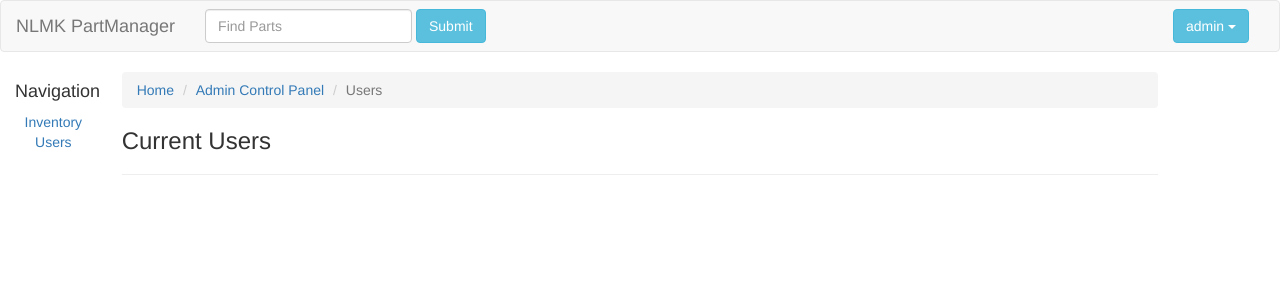
After one commit to nmarriotti/application, a Flask app: page /admin/users in a window 1280 px wide. The commit adds this page. Shown: the top 300 px of the page. Run offline with Flask 2, Linux system fonts and the light colour scheme; a user stored in the database is signed in; some libraries are stand-ins or nearby versions.

Commit message:
Interface update

```diff
--- a/application/backend/routes.py
+++ b/application/backend/routes.py
@@ -28,7 +28,12 @@ def admin_required(f):
 @back.route('/')
 @admin_required
 def index():
-	return "Admin area"
+	return render_template('backend/index.html')
+
+@back.route('/users')
+@admin_required
+def users():
+	return render_template('backend/users.html')
 
 @back.route('/login', methods=['GET', 'POST'])
 def login():
--- /dev/null
+++ b/application/backend/templates/backend/users.html
@@ -0,0 +1,27 @@
+{% extends 'frontend/master.html' %}
+
+
+{% block title %}
+Users - NLMK PartManager
+{% endblock %}
+
+{% block content %}
+<div class="row">
+
+</div>
+<div class="col-md-1 text-center">
+	<h4>Navigation</h4>
+	<a href="#">Inventory</a><br>
+	<a href="#">Users</a>
+</div>
+
+<div class="col-md-10">
+		<ol class="breadcrumb">
+  <li><a href="{{ url_for('frontend.index') }}">Home</a></li>
+  <li><a href="{{ url_for('backend.index') }}">Admin Control Panel</a></li>
+  <li class="active">Users</li>
+</ol>
+		<h3>Current Users</h3><hr>
+</div>
+
+{% endblock %}
--- a/application/frontend/templates/frontend/master.html
+++ b/application/frontend/templates/frontend/master.html
@@ -20,44 +20,28 @@
         <span class="icon-bar"></span>
         <span class="icon-bar"></span>
       </button>
-      <a class="navbar-brand" href="#">NLMK PartManager</a>
+      <a class="navbar-brand" href="{{ url_for('frontend.index') }}">NLMK PartManager</a>
     </div>
 
     <!-- Collect the nav links, forms, and other content for toggling -->
     <div class="collapse navbar-collapse" id="bs-example-navbar-collapse-1">
-      <ul class="nav navbar-nav">
-        <li class="active"><a href="#">Link <span class="sr-only">(current)</span></a></li>
-        <li><a href="#">Link</a></li>
-        <li class="dropdown">
-          <a href="#" class="dropdown-toggle" data-toggle="dropdown" role="button" aria-haspopup="true" aria-expanded="false">Dropdown <span class="caret"></span></a>
-          <ul class="dropdown-menu">
-            <li><a href="#">Action</a></li>
-            <li><a href="#">Another action</a></li>
-            <li><a href="#">Something else here</a></li>
-            <li role="separator" class="divider"></li>
-            <li><a href="#">Separated link</a></li>
-            <li role="separator" class="divider"></li>
-            <li><a href="#">One more separated link</a></li>
-          </ul>
-        </li>
-      </ul>
       <form class="navbar-form navbar-left">
         <div class="form-group">
-          <input type="text" class="form-control" placeholder="Search">
+          <input type="text" class="form-control" placeholder="Find Parts">
         </div>
-        <button type="submit" class="btn btn-default">Submit</button>
+        <button type="submit" class="btn btn-info">Submit</button>
       </form>
       <ul class="nav navbar-nav navbar-right">
         {% if current_user.is_authenticated %}
 <form class="navbar-form navbar-left">
 <!-- Single button -->
 <div class="btn-group">
-  <button type="button" class="btn btn-primary dropdown-toggle" data-toggle="dropdown" aria-haspopup="true" aria-expanded="false">
+  <button type="button" class="btn btn-info dropdown-toggle" data-toggle="dropdown" aria-haspopup="true" aria-expanded="false">
    {{ current_user.username }} <span class="caret"></span>
   </button>
   <ul class="dropdown-menu">
      {% if current_user.admin %}
-          <li><a href="#"><i class="fa fa-sign-out"></i> Manage (Admin Only)</a></li>
+          <li><a href="{{ url_for('backend.index') }}"><i class="fa fa-sign-out"></i> Manage (Admin Only)</a></li>
      {% endif %}
     <li><a href="{{ url_for('frontend.logout') }}"><i class="fa fa-sign-out"></i> Logout</a></li>
   </ul>
@@ -69,13 +53,11 @@
   </div><!-- /.container-fluid -->
 </nav>
 
-<div class="container">
-  <div class="row">
+
 {% block content %}
 
 {% endblock %}
-  </div>
-</div>
+
 <script src="{{ url_for('static', filename='frontend/js/jquery-2.2.0.min.js') }}"></script>
 <script src="{{ url_for('static', filename='frontend/js/bootstrap.min.js') }}"></script>
 
```
Also changed, not shown: application/backend/templates/backend/index.html (added, +26 -0 lines), application/frontend/templates/frontend/index.html (+9 -1 lines), 1 other file.
